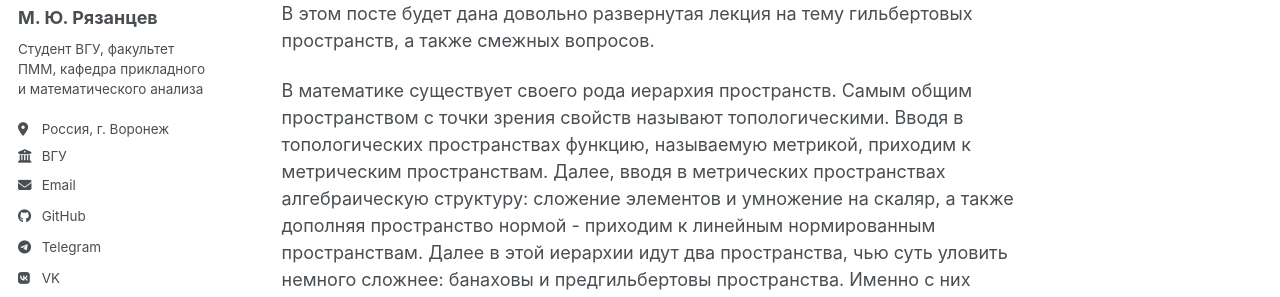
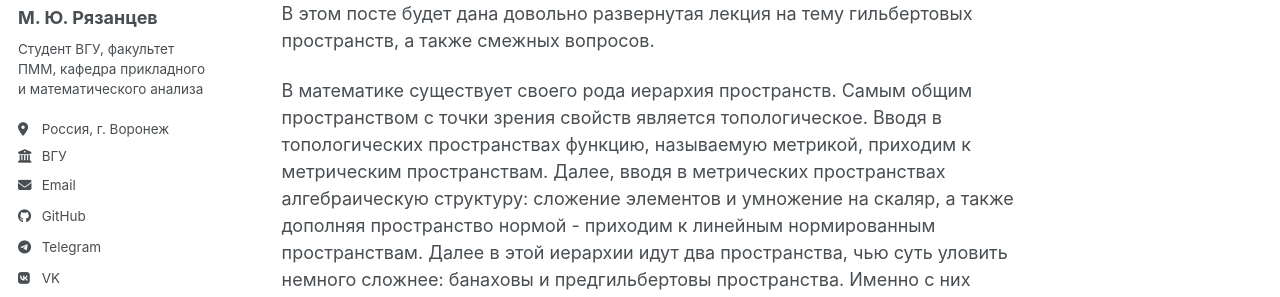
Before and after one commit to MRyazantsev/MRyazantsev.github.io, a Jekyll site: the page built from _posts/2026-03-22-blog-post-5.md, in a window 1280 px wide and 900 px high. Shown: the part 223-520 px from the top of the window. Built offline with Jekyll 4.4.1, drawn with Linux system fonts in a browser that asks for light colours; a script bundle is joined from its source files by our own code; library files that are not in the unit come from our copies; some of the changed text lies outside the part shown.

Commit message:
Update 2026-03-22-blog-post-5.md

```diff
--- a/_posts/2026-03-22-blog-post-5.md
+++ b/_posts/2026-03-22-blog-post-5.md
@@ -9,7 +9,7 @@ tags:
 В этом посте будет дана довольно развернутая лекция на тему гильбертовых пространств, а также смежных вопросов.
 
 В математике существует своего рода иерархия пространств. Самым общим пространством с точки зрения свойств
-называют топологическими. Вводя в топологических пространствах функцию, называемую метрикой, приходим к метрическим
+является топологическое. Вводя в топологических пространствах функцию, называемую метрикой, приходим к метрическим
 пространствам. Далее, вводя в метрических пространствах алгебраическую структуру: сложение элементов и умножение на скаляр,
 а также дополняя пространство нормой - приходим к линейным нормированным пространствам. Далее в этой иерархии идут
 два пространства, чью суть уловить немного сложнее: банаховы и предгильбертовы пространства. Именно с них начнется
```
